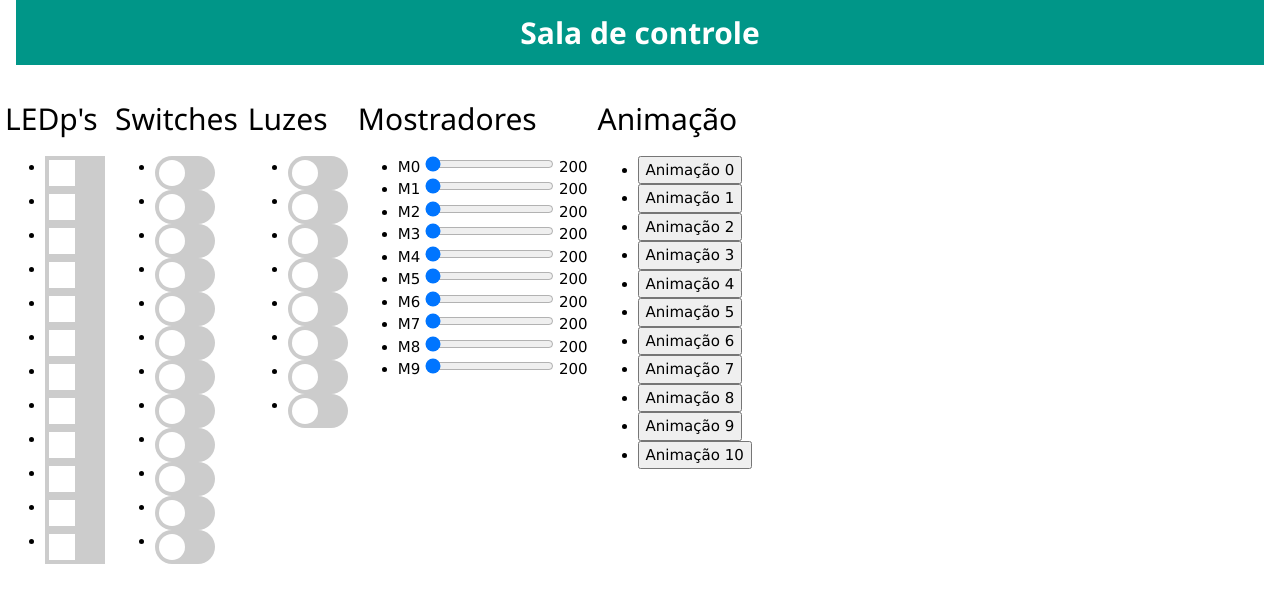
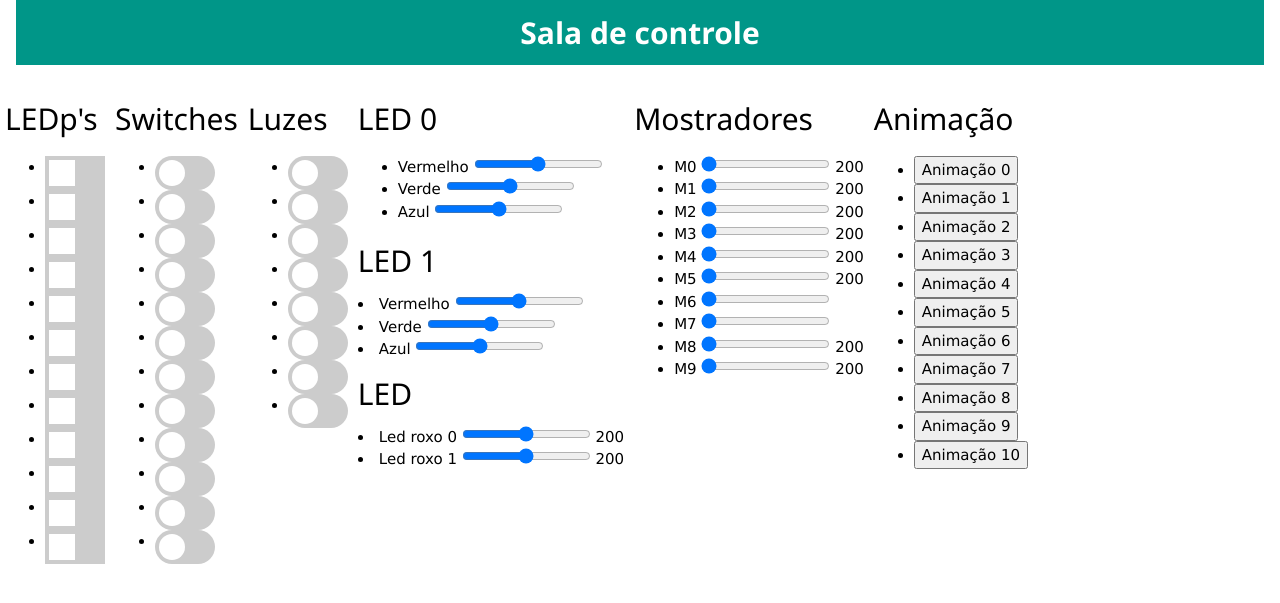
Before and after one commit to rafaelchiafarelli/PoliteaBot, a Flask app: page / in a window 1280 px wide. Shown: the top 603 px of the page. Run offline with Flask 2, Linux system fonts and the light colour scheme.

Commit message:
added support for LED

```diff
--- a/templates/dev.html
+++ b/templates/dev.html
@@ -203,7 +203,53 @@
 
 				</ul>
 			</div>
+			<div class="column">
+				<h2>LED 0</h2>
 
+				<ul>
+					<li><label class="slider">Vermelho
+						<input type="range" min="0" max="255" value="127" class="slider" id="L0R">
+						<span><label id="l0rv"></label></span><span class="slider"></span>
+					</label></li>
+					<li><label class="slider">Verde
+						<input type="range" min="0" max="255" value="127" class="slider" id="L0G">
+						<span><label id="l0gv"></label></span><span class="slider"></span>
+					</label></li>
+					<li><label class="slider">Azul
+						<input type="range" min="0" max="255" value="127" class="slider" id="L0B">
+						<span><label id="l0bv"></label></span><span class="slider"></span>
+					</label></li>
+				</ul>
+				<h2>LED 1</h2>
+				<lu>
+					<li><label class="slider">Vermelho
+						<input type="range" min="0" max="255" value="127" class="slider" id="L1R">
+						<span><label id="l1rv"></label></span><span class="slider"></span>
+					</label></li>
+					<li><label class="slider">Verde
+						<input type="range" min="0" max="255" value="127" class="slider" id="L1G">
+						<span><label id="l1gv"></label></span><span class="slider"></span>
+					</label></li>
+					<li><label class="slider">Azul
+						<input type="range" min="0" max="255" value="127" class="slider" id="L1B">
+						<span><label id="l1bv"></label></span><span class="slider"></span>
+					</label></li>
+				</lu>
+				<h2>LED</h2>
+				<lu>
+					<li><label class="slider">Led roxo 0
+						<input type="range" min="0" max="255" value="127" class="slider" id="L0P">
+						<span><label id="lm6"></label></span><span class="slider"></span>
+					</label></li>
+					<li><label class="slider">Led roxo 1
+						<input type="range" min="0" max="255" value="127" class="slider" id="L1P">
+						<span><label id="lm7"></label></span><span class="slider"></span>
+					</label></li>
+
+
+
+				</ul>
+			</div>
 			<div class="column">
 				<h2>Mostradores</h2>
 				<ul>
@@ -376,6 +422,98 @@
 			sendData();
 			};
 
+			var slider10 = document.getElementById("L0R");
+			var output10 = document.getElementById("lL0R");
+			output10.innerHTML = slider10.value;
+
+			slider10.oninput = function() {
+			output10.innerHTML = this.value;
+			sendData();
+			};
+			var slider11 = document.getElementById("L0G");
+			var output11 = document.getElementById("lL0G");
+			output11.innerHTML = slider11.value;
+
+			slider11.oninput = function() {
+			output11.innerHTML = this.value;
+			sendData();
+			};
+			var slider12 = document.getElementById("L0B");
+			var output12 = document.getElementById("lL0B");
+			output12.innerHTML = slider12.value;
+
+			slider12.oninput = function() {
+			output12.innerHTML = this.value;
+			sendData();
+			};
+
+
+			var slider11 = document.getElementById("L1R");
+			var output11 = document.getElementById("lL1R");
+			output11.innerHTML = slider10.value;
+
+			slider11.oninput = function() {
+			output11.innerHTML = this.value;
+			sendData();
+			};
+			var slider12 = document.getElementById("L1G");
+			var output12 = document.getElementById("lL1G");
+			output12.innerHTML = slider11.value;
+
+			slider12.oninput = function() {
+			output12.innerHTML = this.value;
+			sendData();
+			};
+			var slider13 = document.getElementById("L1B");
+			var output13 = document.getElementById("lL1B");
+			output13.innerHTML = slider12.value;
+
+			slider13.oninput = function() {
+			output13.innerHTML = this.value;
+			sendData();
+			};
+
+			var slider14 = document.getElementById("L2R");
+			var output14 = document.getElementById("lL2R");
+			output14.innerHTML = slider10.value;
+
+			slider14.oninput = function() {
+			output14.innerHTML = this.value;
+			sendData();
+			};
+			var slider15 = document.getElementById("L2G");
+			var output15 = document.getElementById("lL2G");
+			output15.innerHTML = slider11.value;
+
+			slider15.oninput = function() {
+			output15.innerHTML = this.value;
+			sendData();
+			};
+			var slider16 = document.getElementById("L2B");
+			var output16 = document.getElementById("lL2B");
+			output16.innerHTML = slider12.value;
+
+			slider16.oninput = function() {
+			output16.innerHTML = this.value;
+			sendData();
+			};
+
+			var slider17 = document.getElementById("L0P");
+			var output17 = document.getElementById("L0P");
+			output17.innerHTML = slider10.value;
+
+			slider17.oninput = function() {
+			output17.innerHTML = this.value;
+			sendData();
+			};
+			var slider18 = document.getElementById("L1P");
+			var output18 = document.getElementById("L1P");
+			output18.innerHTML = slider11.value;
+
+			slider18.oninput = function() {
+			output18.innerHTML = this.value;
+			sendData();
+			};
 
 			function animation(selected_animation){
 
@@ -409,6 +547,15 @@
 					m7.value =document.getElementById("m7").value;
 					m8.value =document.getElementById("m8").value;
 					m9.value =document.getElementById("m9").value;
+
+					led_0_r = document.getElementById("L0R").value;
+					led_0_g = document.getElementById("L0G").value;
+					led_0_b = document.getElementById("L0B").value;
+					led_1_r = document.getElementById("L1R").value;
+					led_1_g = document.getElementById("L1G").value;
+					led_1_b = document.getElementById("L1B").value;
+					led_0 = document.getElementById("L0P").value;
+					led_1 = document.getElementById("L1P").value;
 
 					L0.value =document.getElementById("L0").checked;
 					L1.value =document.getElementById("L1").checked;
@@ -493,7 +640,17 @@
 					D4.value,
 					D5.value,
 					D6.value,
-					D7.value]
+					D7.value],
+					"cLED":[
+					led_0_r.value,
+					led_0_g.value,
+					led_0_b.value,
+					led_1_r.value,
+					led_1_g.value,
+					led_1_b.value,
+					led_0.value,
+					led_1.value
+					]
 					};
 					fetch('http://' + document.domain + ':' + location.port + '/message', {
 							method: 'POST',
```
Also changed, not shown: SerialThread.py (+17 -0 lines).
